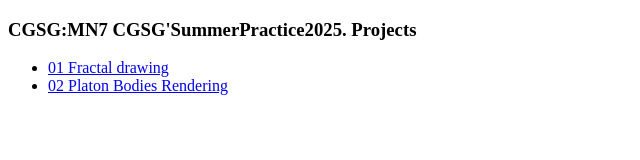
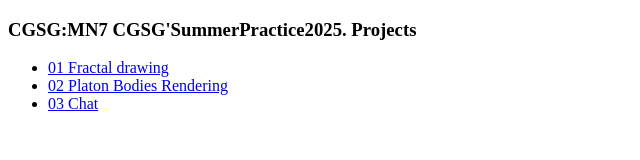
Before and after one commit to maryasch/maryasch.github.io, a plain HTML site: page index.html in a window 1280 px wide. Shown: the full height of the page, 0-640 px from the left. Drawn offline with Linux system fonts and the light colour scheme.

Commit message:
index html updated.

```diff
--- a/index.html
+++ b/index.html
@@ -19,6 +19,7 @@
     <ul>
       <li><a href="task1/">01 Fractal drawing</a></li>
       <li><a href="task2/">02 Platon Bodies Rendering</a></li>
+      <li><a href="task3/">03 Chat</a></li>
     </ul>
   </body>
 </html>
```
